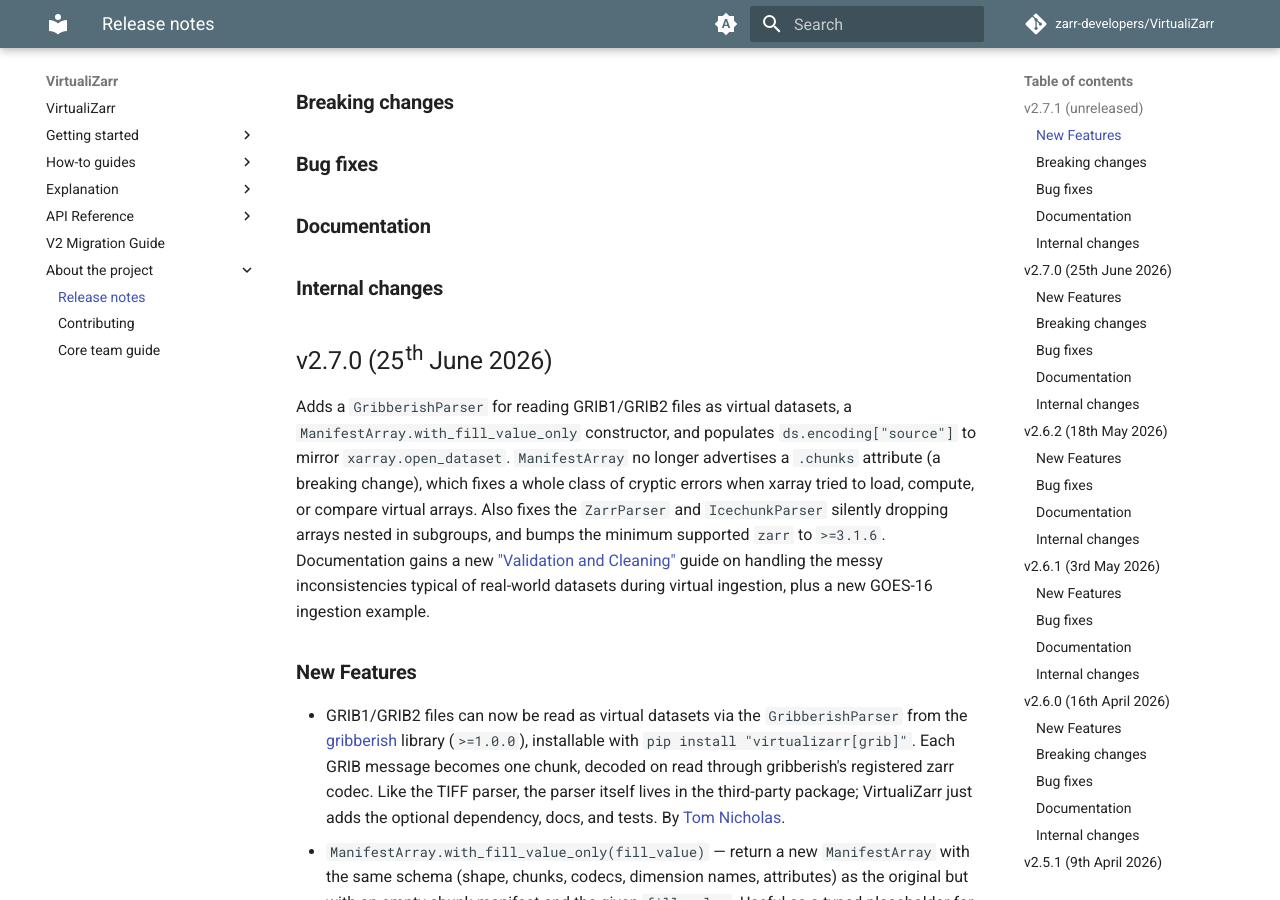
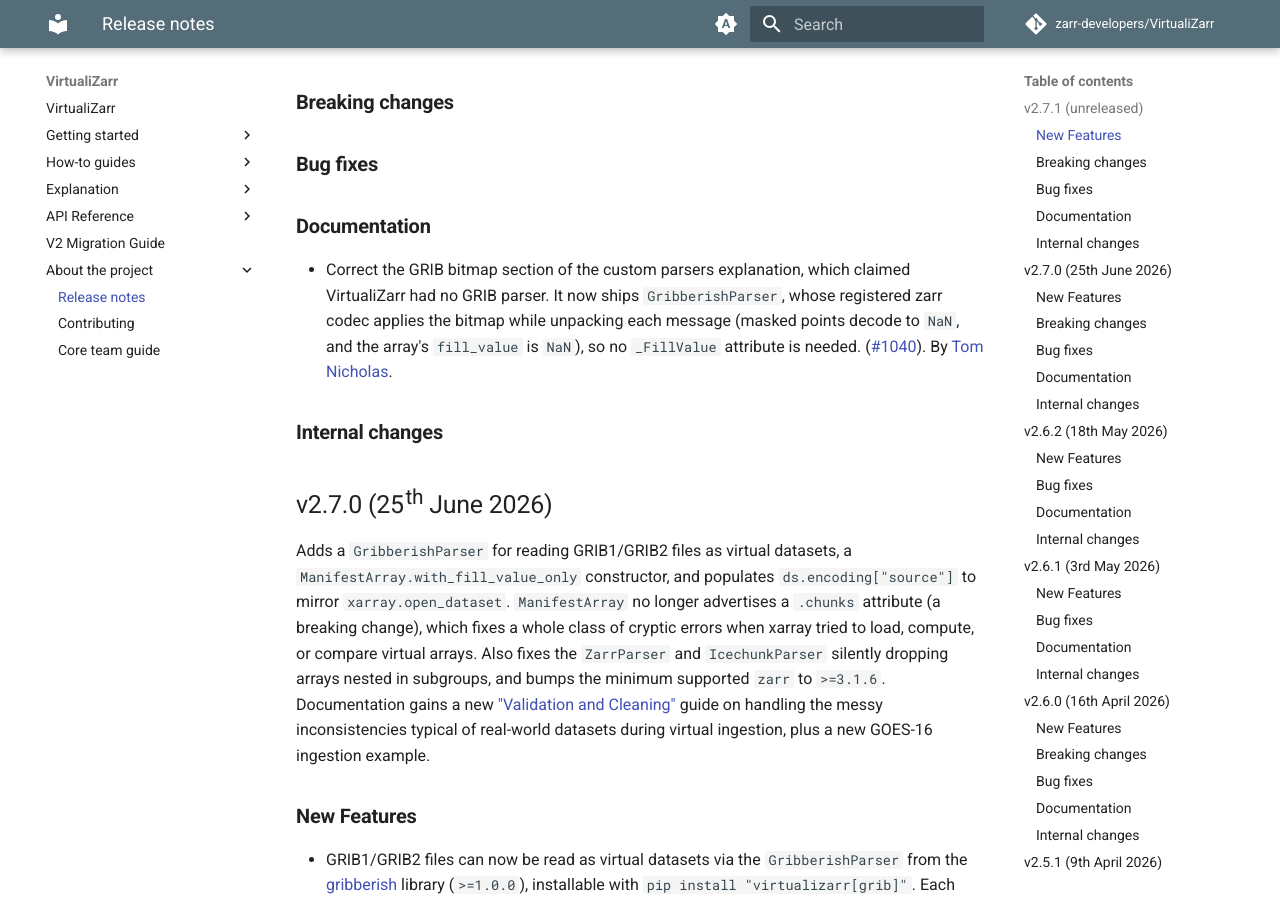
Before and after one commit to zarr-developers/VirtualiZarr, an MkDocs documentation site: the page built from docs/about/releases.md, in a window 1280 px wide and 900 px high, scrolled down 324 px. Built offline with MkDocs 1.6.1 and Material for MkDocs 9.7.7, drawn with Linux system fonts in a browser that asks for light colours; comment, search, counter and statistics services are not loaded; the version menu is left out.

Commit message:
Add changelog entry for GRIB bitmap docs correction
Co-Authored-By: Claude Opus 4.8 (1M context) <noreply@anthropic.com>

```diff
--- a/docs/about/releases.md
+++ b/docs/about/releases.md
@@ -10,6 +10,10 @@
 ### Bug fixes
 
 ### Documentation
+
+- Correct the GRIB bitmap section of the custom parsers explanation, which claimed VirtualiZarr had no GRIB parser. It now ships `GribberishParser`, whose registered zarr codec applies the bitmap while unpacking each message (masked points decode to `NaN`, and the array's `fill_value` is `NaN`), so no `_FillValue` attribute is needed.
+  ([#1040](https://github.com/zarr-developers/VirtualiZarr/pull/1040)).
+  By [Tom Nicholas](https://github.com/TomNicholas).
 
 ### Internal changes
 
```
